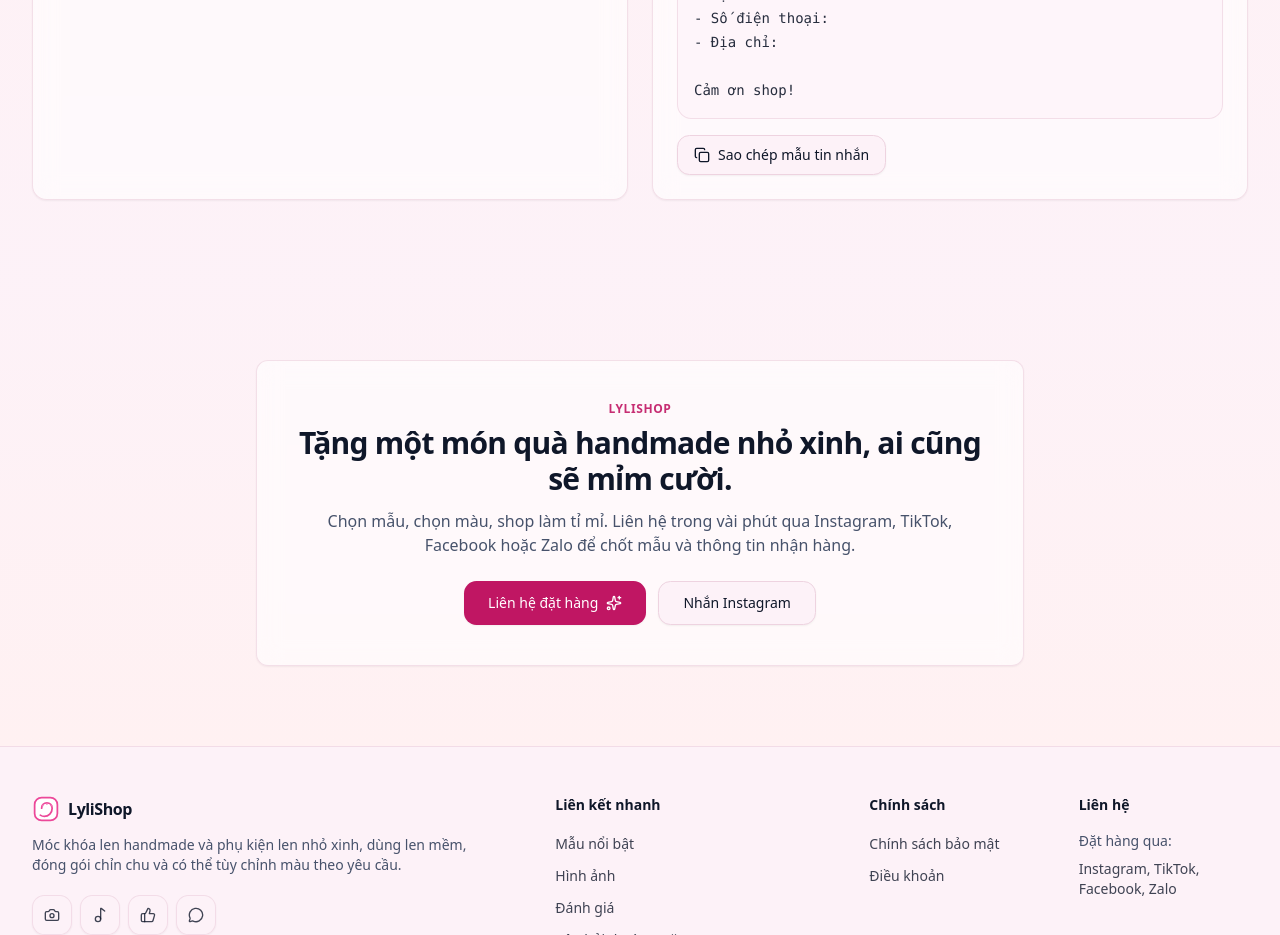
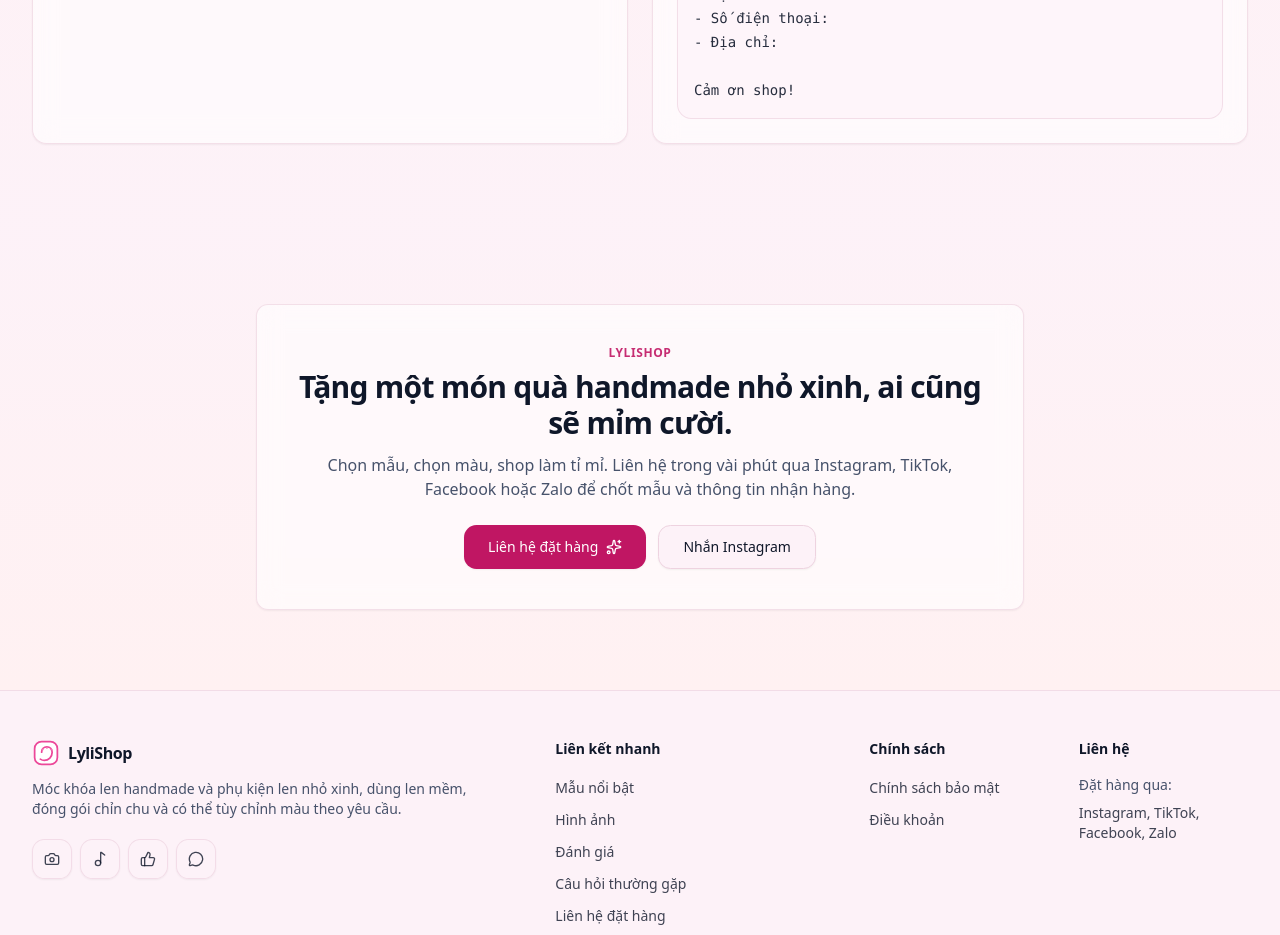
Before and after one commit to ducanh8888/lylishop, a Next.js app: page / in a window 1280 px wide. Shown: the part 5660-6595 px from the top of the page. Built offline with nearby package versions, Linux system fonts and the light colour scheme.

Commit message:
Remove client clipboard code from homepage

```diff
--- a/components/CopyToClipboard.tsx
+++ /dev/null
@@ -1,55 +0,0 @@
-"use client";
-
-import * as React from "react";
-import { Copy, Check } from "lucide-react";
-
-import { Button } from "@/components/ui/button";
-
-export function CopyToClipboard({
-  text,
-  label = "Sao chép",
-}: {
-  text: string;
-  label?: string;
-}) {
-  const [copied, setCopied] = React.useState(false);
-  const timeoutRef = React.useRef<number | null>(null);
-
-  React.useEffect(() => {
-    return () => {
-      if (timeoutRef.current) {
-        window.clearTimeout(timeoutRef.current);
-      }
-    };
-  }, []);
-
-  async function onCopy() {
-    try {
-      await navigator.clipboard.writeText(text);
-      setCopied(true);
-      if (timeoutRef.current) {
-        window.clearTimeout(timeoutRef.current);
-      }
-      timeoutRef.current = window.setTimeout(() => setCopied(false), 1400);
-    } catch {
-      setCopied(false);
-    }
-  }
-
-  return (
-    <Button
-      type="button"
-      variant="outline"
-      onClick={onCopy}
-      aria-label={copied ? "Đã sao chép vào bộ nhớ tạm" : label}
-      aria-live="polite"
-    >
-      {copied ? (
-        <Check className="h-4 w-4" aria-hidden="true" />
-      ) : (
-        <Copy className="h-4 w-4" aria-hidden="true" />
-      )}
-      {copied ? "Đã sao chép" : label}
-    </Button>
-  );
-}
--- a/components/sections/ContactSection.tsx
+++ b/components/sections/ContactSection.tsx
@@ -5,7 +5,6 @@
 import { SectionHeading } from "@/components/SectionHeading";
 import { Button } from "@/components/ui/button";
 import { Card } from "@/components/ui/card";
-import { CopyToClipboard } from "@/components/CopyToClipboard";
 import { FadeUp } from "@/components/motion/Reveal";
 
 const ORDER_TEMPLATE = `Xin chào LyliShop,
@@ -94,10 +93,6 @@
               <pre className="mt-4 whitespace-pre-wrap rounded-lg border border-border/70 bg-background/60 p-4 text-sm leading-6 text-foreground/90">
                 {ORDER_TEMPLATE}
               </pre>
-
-              <div className="mt-4">
-                <CopyToClipboard text={ORDER_TEMPLATE} label="Sao chép mẫu tin nhắn" />
-              </div>
             </Card>
           </FadeUp>
         </div>
```
